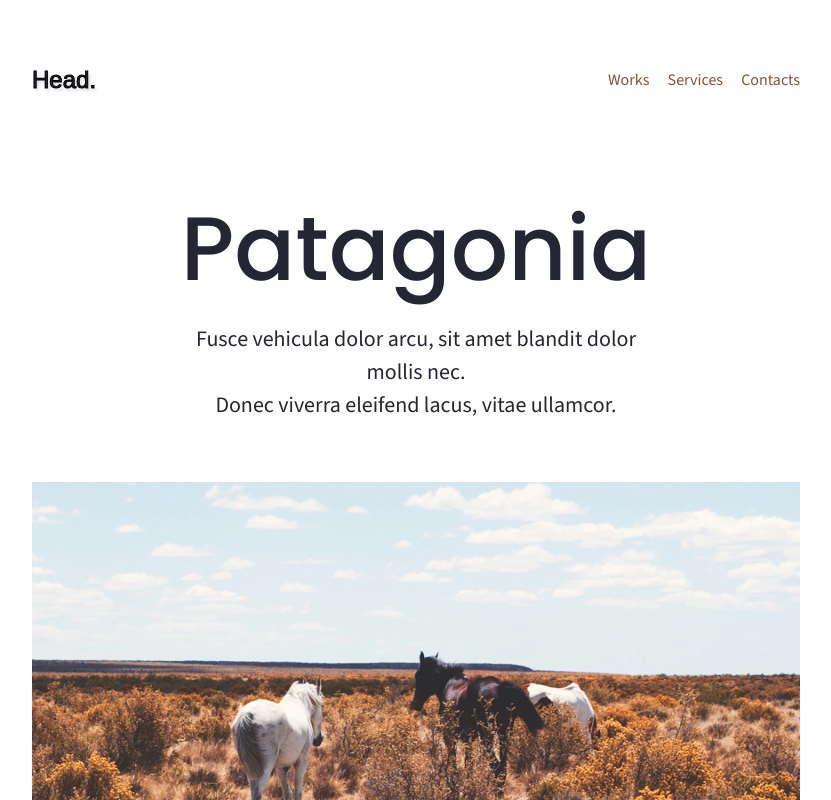
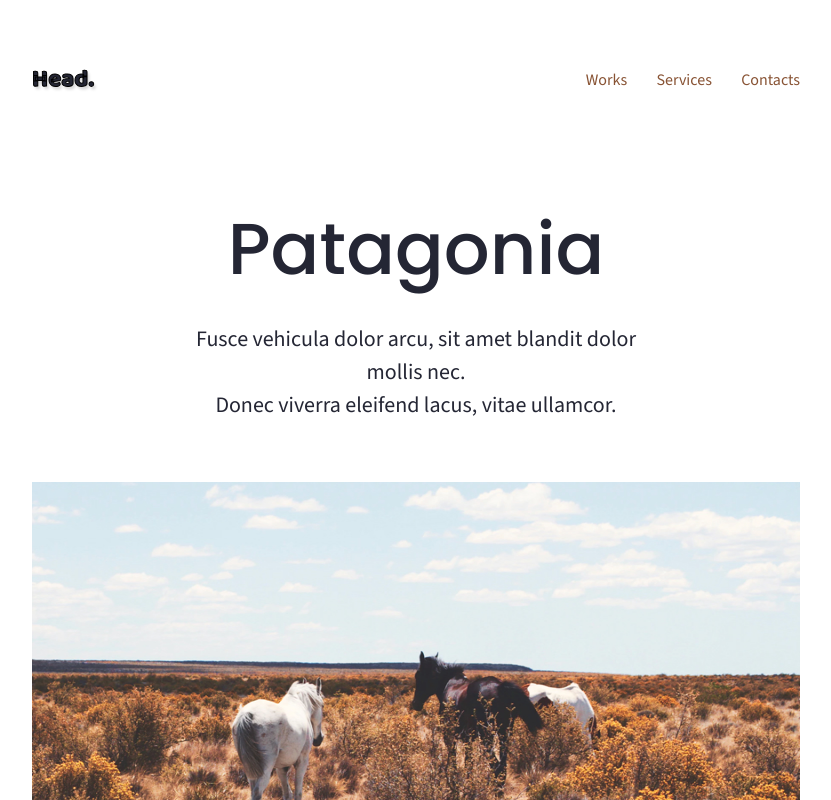
Before and after one commit to ezgsnyrt/Responsive-web-design, a website: page index.html in a window 1280 px wide. Shown: the whole page, without its empty margins (224-1055 px from the left). Drawn offline with nearby package versions, Linux system fonts and the light colour scheme; a web font is replaced by a local one.

Commit message:
add responsive styling for tablet size

```diff
--- a/sass/_fonts.scss
+++ b/sass/_fonts.scss
@@ -35,7 +35,6 @@ $para_mobile_font-size: 12px;
 $para_mobile_line-height: 18px;
 
 
-
 // font information for h1 in the main content (desktop)
 $head_font-family: 'Poppins', sans-serif;
 $head_font-weight: 500;
@@ -46,6 +45,8 @@ $head_line-height: 102px;
 $head_mobile_font-size: 36px;
 $head_mobile_line-height: 39.6px;
 
+// p (tablet)
+$head_tablet_font-size: 72px;
 
 
 
--- a/sass/header/_header.scss
+++ b/sass/header/_header.scss
@@ -18,7 +18,7 @@
 }
 
 .nav-link{
-    width: 25%;
+    width: 30%;
     display: flex;
     justify-content: space-between;
 
@@ -55,6 +55,14 @@
         line-height: fonts.$logo_line-height;
         color: fonts.$logo_colors;
     }
+
+    @media only screen and (min-width:768px) and (max-width:1439px) {
+        font-family: fonts.$logo-small_font-family;
+        font-weight: fonts.$logo-small_font-weight;
+        font-size: fonts.$logo_font-size;
+        line-height: fonts.$logo_line-height;
+        color: fonts.$logo_colors;
+    }
 }
 
 ul{
@@ -80,10 +88,15 @@ li{
     @include responsive-less-than (mobile) {
         display: none;
     }
+
+    @media only screen and (min-width:768px) and (max-width:1439px){
+        padding-left: 7%;
+    }
 }
 
 .fa-ellipsis{
     cursor: pointer;
+
     @include responsive-greater-than (mobile) {
         display: none;
     }
--- a/sass/main.scss
+++ b/sass/main.scss
@@ -59,6 +59,10 @@ body{
                 line-height: fonts.$para_mobile_line-height;
             }
 
+            @media only screen and (min-width:768px) and (max-width:1439px){
+                font-family: fonts.$para_font-size;
+                line-height: fonts.$para_line-height;
+            }
         }
     }
 }
@@ -77,6 +81,10 @@ h1{
     font-size: fonts.$head_mobile_font-size;
     line-height: fonts.$head_mobile_line-height;
     }
+
+    @media only screen and (min-width:768px) and (max-width:1439px){
+    font-size: fonts.$head_tablet_font-size;
+    }
 }
 
 span{
```
Also changed, not shown: styles/main.css, 1 other file.
